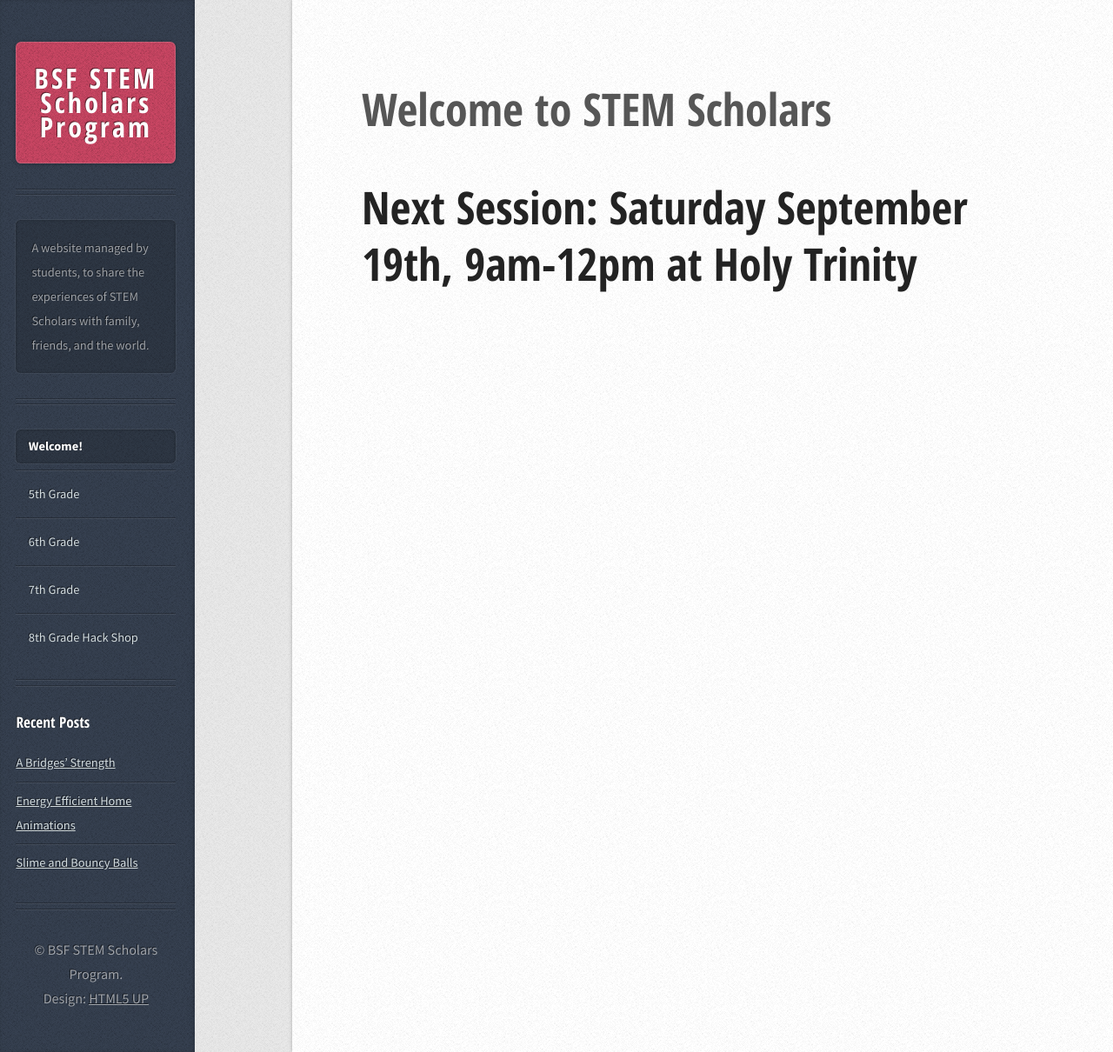
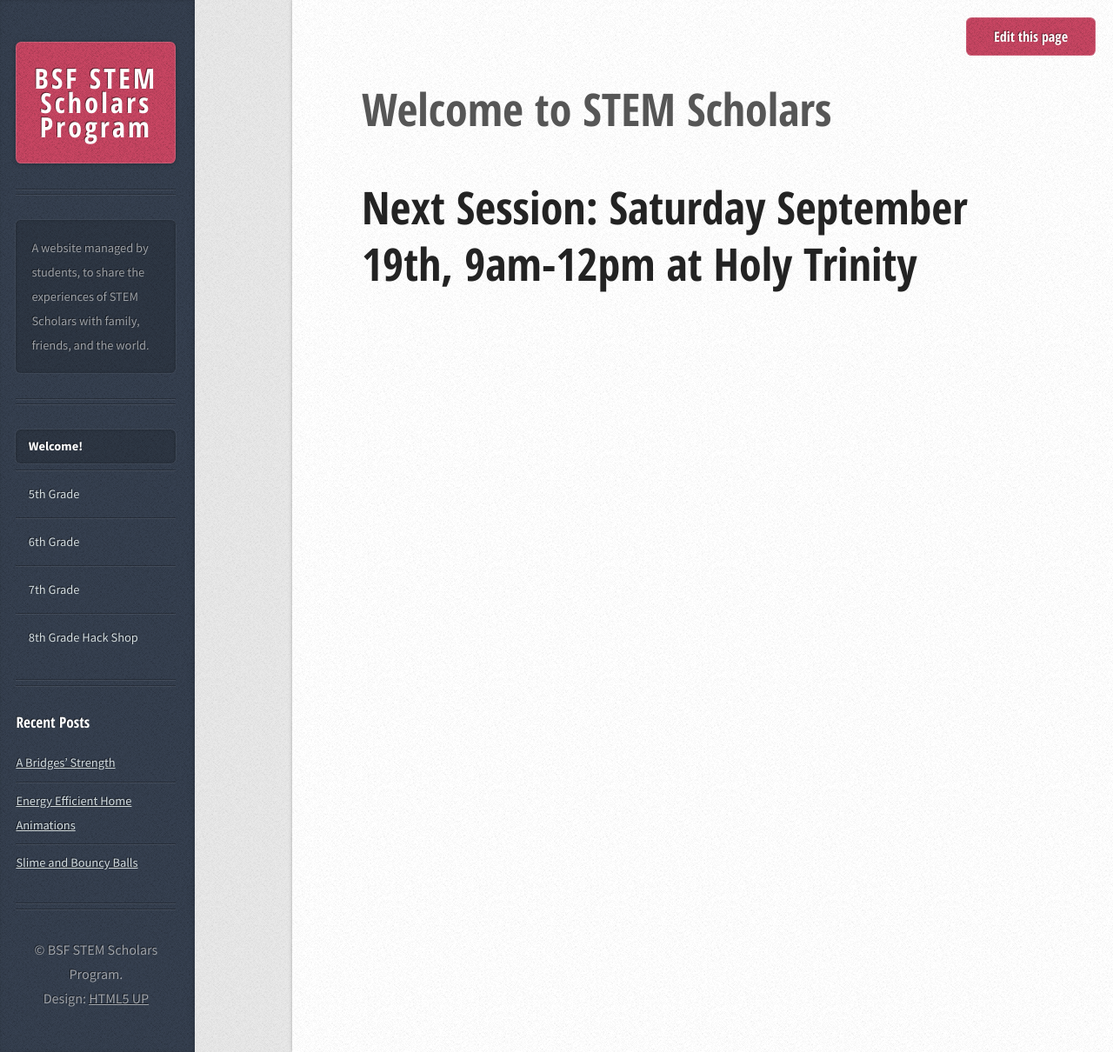
Before and after one commit to hackshop/bsfstemscholars, a Jekyll site: the page built from about.md, in a window 1280 px wide. Shown: the whole page at 87% size. Built offline with Jekyll 4.4.1, drawn with Linux system fonts in a browser that asks for light colours; nearby versions of some CDN libraries.

Commit message:
Add edit page button on all single pages

```diff
--- a/_config.yml
+++ b/_config.yml
@@ -12,17 +12,30 @@ current_semester: 2015
 
 array: []
 
+github_repo_base: https://github.com/stevenmaguire/bsfstemscholars
+
 defaults:
   - scope:
       path: ""
       type: agendas
     values:
       layout: agenda
+      type: agenda
+      is_single: true
   - scope:
       path: ""
       type: classes
     values:
       layout: class
+      type: class
+      is_single: true
+  - scope:
+      path: ""
+      type: posts
+    values:
+      layout: post
+      type: post
+      is_single: true
 
 collections:
   agendas:
--- /dev/null
+++ b/_includes/edit-controls.html
@@ -0,0 +1,6 @@
+{% assign repo_url = site.github.repository_url | default: site.github_repo_base %}
+{% if page.is_single and repo_url %}
+<div class="edit-controls">
+    <p><a href="{{ repo_url }}/blob/gh-pages/{{ page.path }}" class="button">Edit this page</a></p>
+</div>
+{% endif %}
--- a/_layouts/agenda.html
+++ b/_layouts/agenda.html
@@ -15,7 +15,6 @@ layout: default
 {% assign default_agenda_start_time = session.default_start_time %}
 {% assign default_agenda_end_time = session.default_end_time %}
 {% assign default_start_date = session.days[week_number] %}
-<p>{{ default_date }}</p>
 <article class="box post post-excerpt">
     <header>
         <h1>{{ page.name | default: default_agenda_title }}</h1>
--- a/_layouts/default.html
+++ b/_layouts/default.html
@@ -4,6 +4,7 @@
   <body>
     <div id="content">
       <div class="inner">
+        {% include edit-controls.html %}
         {{ content }}
       </div>
     </div>
--- a/css/main.scss
+++ b/css/main.scss
@@ -809,6 +809,18 @@ ol {
     }
 }
 
+.edit-controls {
+    position: fixed;
+    padding: 20px 20px 0px 0px;
+    top: 0;
+    right: 0;
+    z-index: 1;
+    p {
+        margin: 0;
+        padding: 0;
+    }
+}
+
 /* Desktop */
 
 @include breakpoint(desktop) {
@@ -1186,7 +1198,6 @@ ol {
                 margin-right: _size(sidebar);
             }
         }
-
 }
 
 /* Narrower */
@@ -1234,6 +1245,9 @@ ol {
             padding: 30px 20px 30px 20px;
         }
 
+    .edit-controls {
+        display: none;
+    }
 }
 
 /* Mobile */
@@ -1395,6 +1409,9 @@ ol {
             }
         }
 
+    .edit-controls {
+        display: none;
+    }
 }
 
 /* Off-Canvas Sidebar */
```
Also changed, not shown: about.md (+1 -0 lines).
